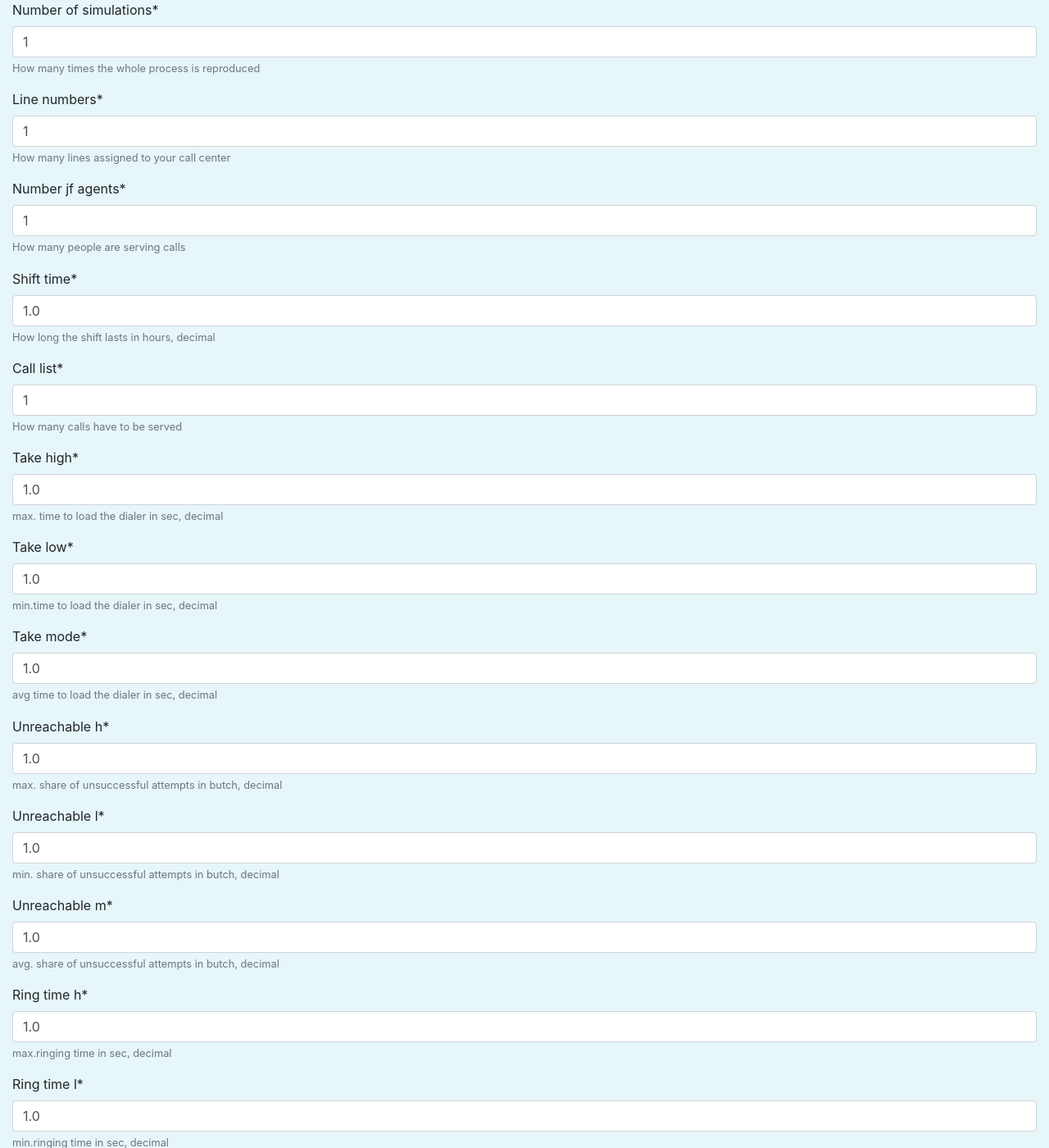
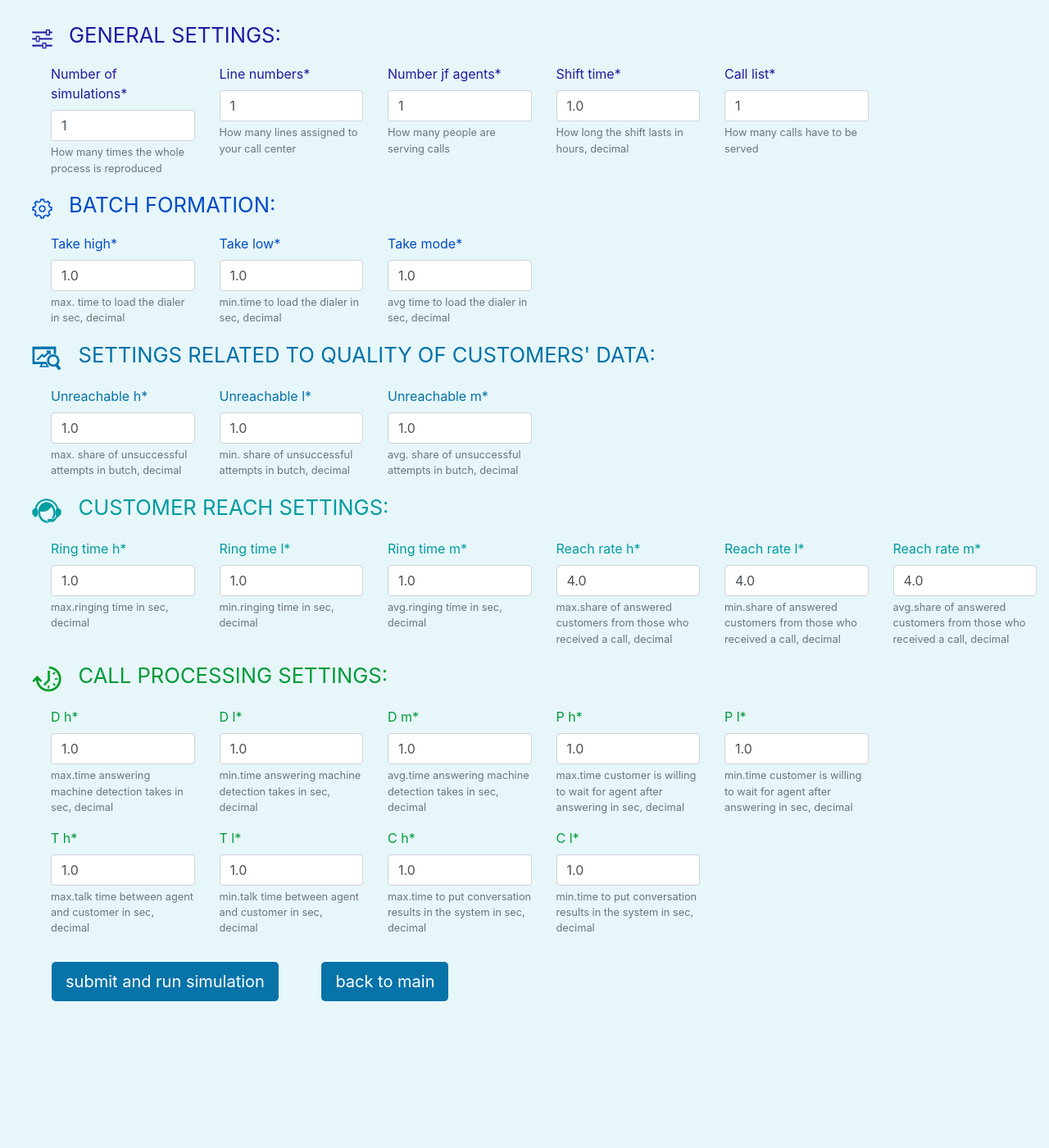
Before and after one commit to ygrachov/SimOp, a Django app: page /simulator/1/update in a window 1280 px wide. Shown: the top 1400 px of the page at 82% size. After the commit the page ends 1221 px from the top, so only its background shows below. Run offline with Django 4.2, Linux system fonts and the light colour scheme; tables that the repository leaves empty hold one stand-in row (values such as "Sample post"); some libraries are stand-ins or nearby versions.

Commit message:
styles confirm_vars.html, createinput_update.html

```diff
--- a/templates/simulator/createinput_update.html
+++ b/templates/simulator/createinput_update.html
@@ -1,10 +1,119 @@
 {% extends 'simulator/base.html' %}
+{% load static %}
 {% load crispy_forms_tags %}
 {% block content %}
 <form action="" method="post">
     {% csrf_token %}
-    {{ form|crispy }}
-    <input type="submit" value="submit and run simulation">
-    <input type="button" value="back to main" onclick="window.location.href='{% url 'simulator:main' %}'">
+   <div class='mt-4 ml-4' style="color:#2319A2">
+        <img style="width:2%" src="{% static 'icons/settings.png' %}"
+         alt="general simulation inputs">
+    <span class="mb-3 ml-3" style="font-size:160%">GENERAL SETTINGS:</span></p>
+<div class = 'row ml-2' >
+    <div class = 'col-lg-2'>
+        {{ form.number_of_simulations|as_crispy_field }}
+        </div>
+    <div class = 'col-lg-2'>
+        {{ form.line_numbers|as_crispy_field }}
+        </div>
+    <div class = 'col-lg-2'>
+        {{ form.number_jf_agents|as_crispy_field }}
+        </div>
+     <div class = 'col-lg-2'>
+        {{ form.shift_time|as_crispy_field }}
+        </div>
+    <div class = 'col-lg-2'>
+        {{ form.call_list|as_crispy_field }}
+        </div>
+</div></div>
+    <div class='ml-4' style="color:#004cc5">
+        <img style="width:2%" src="{% static 'icons/batch_settings.png' %}"
+         alt="inputs related to autodialing mode">
+    <span class="mb-3 ml-3" style="font-size:160%">BATCH FORMATION:</span></p>
+    <div class = 'row ml-2'>
+         <div class = 'col-lg-2'>
+        {{ form.take_high|as_crispy_field }}
+        </div>
+    <div class = 'col-lg-2'>
+        {{ form.take_low|as_crispy_field }}
+        </div>
+    <div class = 'col-lg-2'>
+        {{ form.take_mode|as_crispy_field }}
+        </div></div>
+    </div>
+    <div class='ml-4' style="color:#0072a8">
+        <img style="height:4.5%" src="{% static 'icons/base_quality.png' %}"
+         alt="inputs related to quality of customers' data base">
+    <span class="mb-3 ml-3" style="font-size:160%">SETTINGS RELATED TO QUALITY OF CUSTOMERS' DATA:</span></p>
+        <div class = 'row ml-2'>
+     <div class = 'col-lg-2'>
+        {{ form.unreachable_h|as_crispy_field }}
+        </div>
+    <div class = 'col-lg-2'>
+        {{ form.unreachable_l|as_crispy_field }}
+        </div>
+         <div class = 'col-lg-2'>
+        {{ form.unreachable_m|as_crispy_field }}
+         </div></div>
+    </div>
+    <div class='ml-4' style="color:#009ca2">
+        <img style="height:4.5%" src="{% static 'icons/customers_settings.png' %}"
+         alt="inputs related to quality of customers' data base">
+    <span class="mb-3 ml-3" style="font-size:160%">CUSTOMER REACH SETTINGS:</span></p>
+        <div class = 'row ml-2'>
+     <div class = 'col-lg-2'>
+        {{ form.ring_time_h|as_crispy_field }}
+        </div>
+    <div class = 'col-lg-2'>
+        {{ form.ring_time_l|as_crispy_field }}
+        </div>
+         <div class = 'col-lg-2'>
+        {{ form.ring_time_m|as_crispy_field }}
+        </div>
+            <div class = 'col-lg-2'>
+        {{ form.reach_rate_h|as_crispy_field }}
+        </div>
+            <div class = 'col-lg-2'>
+        {{ form.reach_rate_l|as_crispy_field }}
+        </div>
+            <div class = 'col-lg-2'>
+        {{ form.reach_rate_m|as_crispy_field }}
+            </div></div>
+    </div>
+    <div class='ml-4' style="color:#009a3a">
+        <img style="height:4.5%" src="{% static 'icons/call_processing.png' %}"
+         alt="inputs related to quality of customers' data base">
+    <span class="mb-3 ml-3" style="font-size:160%">CALL PROCESSING SETTINGS:</span></p>
+         <div class = 'row ml-2'>
+     <div class = 'col-lg-2'>
+        {{ form.d_h|as_crispy_field }}
+        </div>
+    <div class = 'col-lg-2'>
+        {{ form.d_l|as_crispy_field }}
+        </div>
+         <div class = 'col-lg-2'>
+        {{ form.d_m|as_crispy_field }}
+        </div>
+            <div class = 'col-lg-2'>
+        {{ form.p_h|as_crispy_field }}
+        </div>
+            <div class = 'col-lg-2'>
+        {{ form.p_l|as_crispy_field }}
+            </div>
+    </div>
+        <div class = 'row ml-2'>
+     <div class = 'col-lg-2'>
+        {{ form.t_h|as_crispy_field }}
+        </div>
+    <div class = 'col-lg-2'>
+        {{ form.t_l|as_crispy_field }}
+        </div>
+         <div class = 'col-lg-2'>
+        {{ form.c_h|as_crispy_field }}
+        </div>
+            <div class = 'col-lg-2'>
+        {{ form.c_l|as_crispy_field }}
+            </div></div></div>
+    <input class="mt-3 mb-2 ml-5 btn btn-lg" style='background-color:0673a9; color:white' type="submit" value="submit and run simulation">
+    <input class="mt-3 mb-2 ml-5 btn btn-lg" style='background-color:0673a9; color:white' type="button" value="back to main" onclick="window.location.href='{% url 'simulator:main' %}'">
 </form>
 {% endblock %}
```
Also changed, not shown: templates/simulator/confirm_vars.html (+13 -6 lines).
